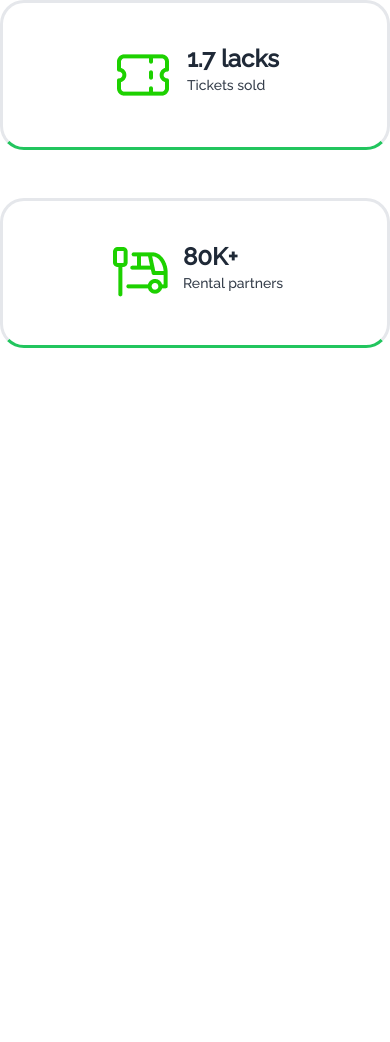
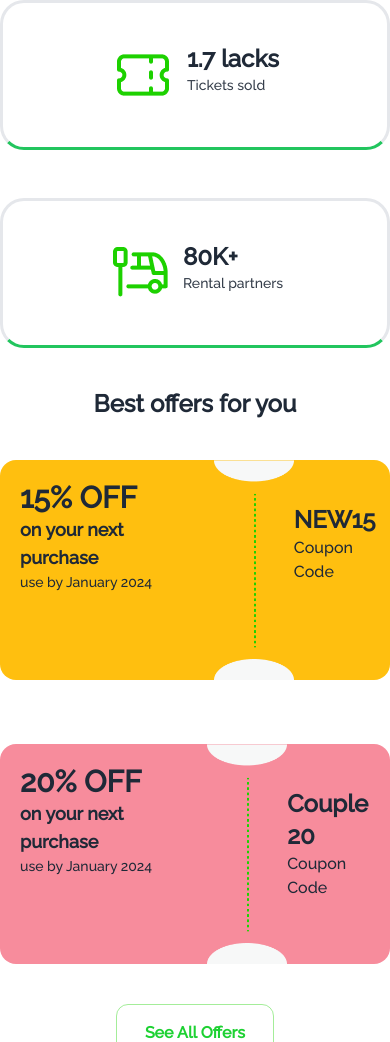
Before and after one commit to Kayum-Ali/P-Ticket, a plain HTML site: page index.html in a window 390 px wide. Shown: the part 958-2000 px from the top of the page. Before the commit the page ends 1306 px from the top, so only its background shows below. Drawn offline with nearby package versions, Linux system fonts and the light colour scheme.

Commit message:
best offer section responsive done

```diff
--- a/index.html
+++ b/index.html
@@ -54,11 +54,14 @@
 
 
   <main class="">
-    <section class="container mx-auto mt-12 max-w-6x lg:relative">
+
+    <!-- banner section -->
+    <section class="container mx-auto mt-12  lg:relative">
       <div class="hero h-[550px]  bg-[url('images/banner.png')] rounded-3xl">
         <div class="hero-content text-center text-neutral-content">
           <div class="max-w-[80%]">
-            <h1 class=" text-2xl lg:text-5xl text-white font-extrabold">End-to-End Travel with <br> <span class="text-[#1dd132]"> P
+            <h1 class=" text-2xl lg:text-5xl text-white font-extrabold">End-to-End Travel with <br> <span
+                class="text-[#1dd132]"> P
                 Paribahan</span></h1>
             <p class="my-3">Provident cupiditate voluptatem et in. Quaerat fugiat ut assumenda excepturi exercitationem
               quasi. In deleniti eaque aut repudiandae et a id nisi.</p>
@@ -114,6 +117,70 @@
         </div>
       </div>
     </section>
+
+    <!-- best offer section -->
+    <section class="mt-10 lg:mt-24 container mx-auto">
+      <div class="text-center text-2xl lg:text-4xl font-bold">
+        <h2>Best offers for you</h2>
+      </div>
+
+      <div class="flex gap-16 flex-col lg:flex-row my-10">
+        <!-- 1st div -->
+        <div class="bg-[#ffbf0f] flex h-[220px] lg:w-[45%] rounded-2xl">
+          <!-- 15% -->
+          <div class="lg:p-12 p-5">
+            <h3 class="font-black text-3xl">15% OFF </h3>
+            <h5 class="font-semibold text-lg">on your next purchase</h5>
+            <p class="font-medium text-sm">use by January 2024</p>
+
+          </div>
+          <img src="images/info-devider.png" alt="">
+          <!-- coupon code -->
+          <div class="lg:py-16 py-11">
+            <h2 class="font-bold text-2xl">NEW15</h2>
+            <p>Coupon Code</p>
+
+          </div>
+
+        </div>
+        <!-- 2nd div -->
+
+        <div class="bg-[#f78c9c] flex h-[220px] lg:w-[45%] rounded-2xl">
+          <!-- 15% -->
+          <div class="lg:p-12 p-5">
+            <h3 class="font-black text-3xl">20% OFF</h3>
+            <h5 class="font-semibold text-lg">on your next purchase</h5>
+            <p class="font-medium text-sm">use by January 2024</p>
+
+          </div>
+          <img src="images/info-devider.png" alt="">
+          <!-- coupon code -->
+          <div class="lg:py-16 py-11">
+            <h2 class="font-bold text-2xl">Couple 20</h2>
+            <p>Coupon Code</p>
+
+          </div>
+
+        </div>
+      </div>
+
+
+
+      <div class="text-center flex justify-center">
+
+        <button class="hover:bg-[#1dd1001a] py-4 px-7 border-[1px]  border-[#1dd10066] flex justify-center items-center gap-2 text-[#1dd132] font-extrabold rounded-xl  ">See All Offers</button>
+
+      </div>
+
+
+
+
+
+
+    </section>
+
+
+
   </main>
 
 </body>
```
